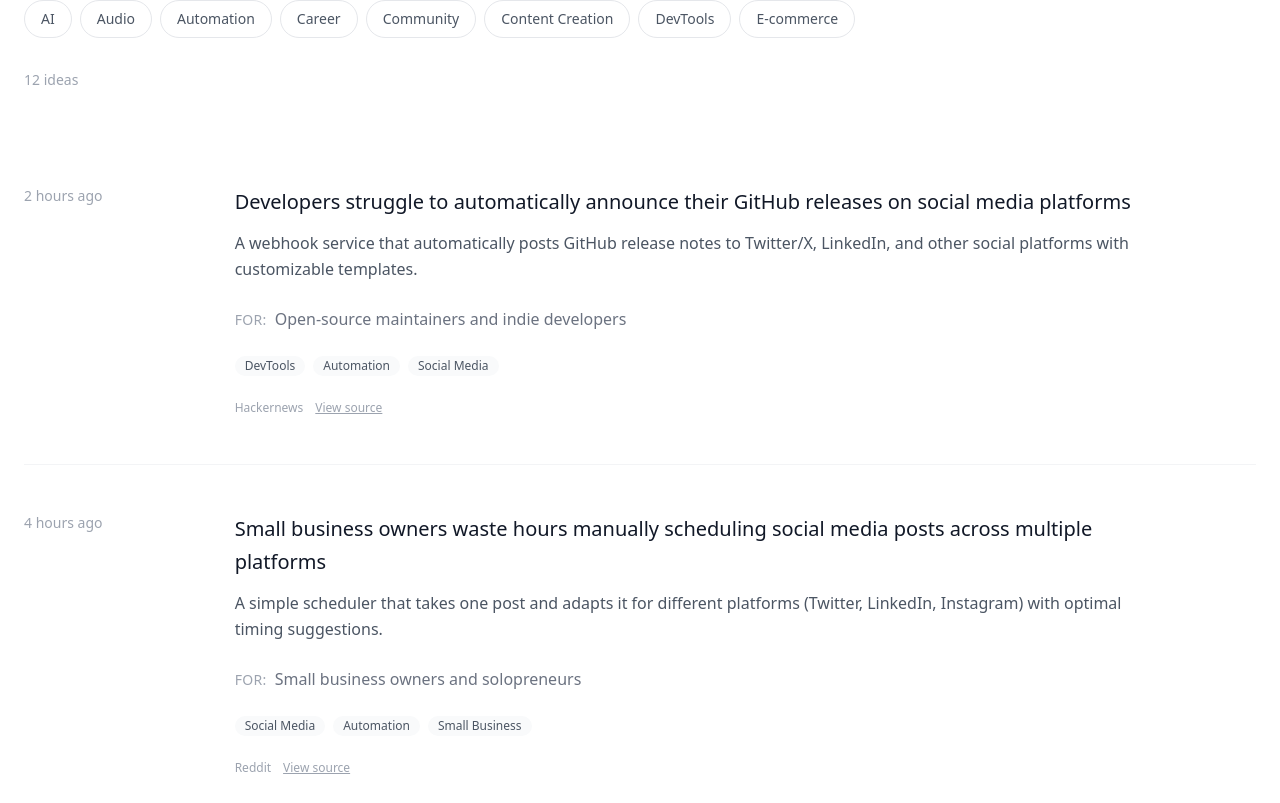
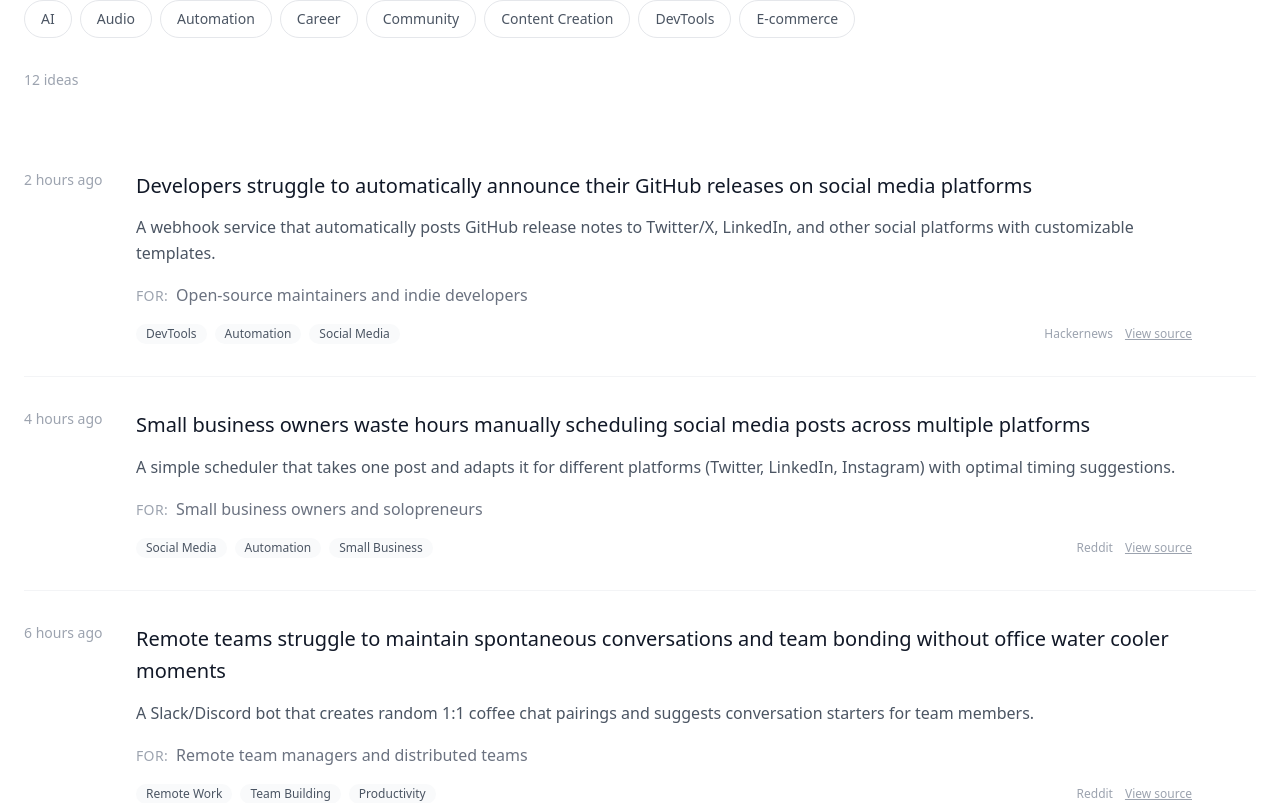
Before and after one commit to howwohmm/problem-spark-engine, a React (Vite) app: page / in a window 1280 px wide. Shown: the part 579-1382 px from the top of the page. Built offline with nearby package versions, Linux system fonts and the light colour scheme.

Commit message:
Fix: Improve alignment of elements
The AI has identified and addressed misalignment issues in the current design.

```diff
--- a/src/components/IdeaList.tsx
+++ b/src/components/IdeaList.tsx
@@ -38,18 +38,18 @@ export const IdeaList = ({ ideas, bookmarkedIds, onToggleBookmark }: IdeaListPro
         {ideas.map((idea) => (
           <div
             key={idea.id}
-            className="py-12 border-b border-gray-100 last:border-b-0 group"
+            className="py-8 border-b border-gray-100 last:border-b-0 group"
           >
-            <div className="grid grid-cols-12 gap-8 items-start">
-              {/* Date */}
-              <div className="col-span-2">
+            <div className="flex gap-8 items-start">
+              {/* Date - Fixed width */}
+              <div className="w-20 flex-shrink-0">
                 <div className="text-sm text-gray-400 font-light">
                   {idea.timestamp}
                 </div>
               </div>
 
-              {/* Main Content */}
-              <div className="col-span-9 space-y-6">
+              {/* Main Content - Takes remaining space */}
+              <div className="flex-1 min-w-0 space-y-4">
                 {/* Problem */}
                 <div>
                   <h3 className="text-xl font-light text-gray-900 leading-relaxed mb-3">
@@ -68,7 +68,8 @@ export const IdeaList = ({ ideas, bookmarkedIds, onToggleBookmark }: IdeaListPro
                   </p>
                 </div>
 
-                {/* Tags */}
+                {/* Tags and Source - Horizontal layout */}
+                <div className="flex items-center justify-between">
                   <div className="flex flex-wrap gap-2">
                     {idea.tags.slice(0, 3).map(tag => (
                       <Badge
@@ -92,9 +93,10 @@ export const IdeaList = ({ ideas, bookmarkedIds, onToggleBookmark }: IdeaListPro
                     </button>
                   </div>
                 </div>
+              </div>
 
-              {/* Bookmark */}
-              <div className="col-span-1 flex justify-end">
+              {/* Bookmark - Fixed width */}
+              <div className="w-8 flex-shrink-0 flex justify-end">
                 <Button
                   variant="ghost"
                   size="sm"
```
Lines whose indentation alone changed are shown as unchanged.
